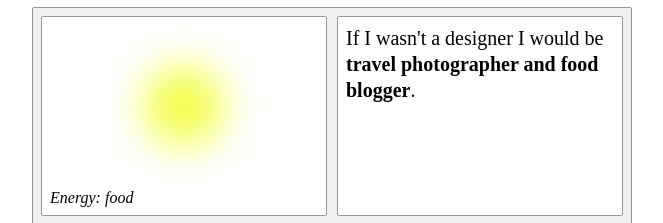
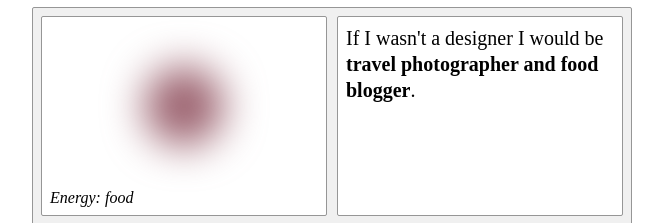
Before and after one commit to chloebbbbbc/html-profile, a plain HTML site: page index.html in a window 1280 px wide. Shown: the part 161-384 px from the top of the page, without its empty margins (308-971 px from the left). Drawn offline with Linux system fonts and the light colour scheme.

Commit message:
Add files via upload

```diff
--- a/css/styles.css
+++ b/css/styles.css
@@ -85,7 +85,7 @@ section {background: #fff;}
     width: 80px;
     height: 80px;
     margin-top: -20px;
-    background: rgb(243, 255, 70);
+    background: rgb(155, 97, 110);
     border-radius: 100%;
     filter: blur(20px);
 }
```
